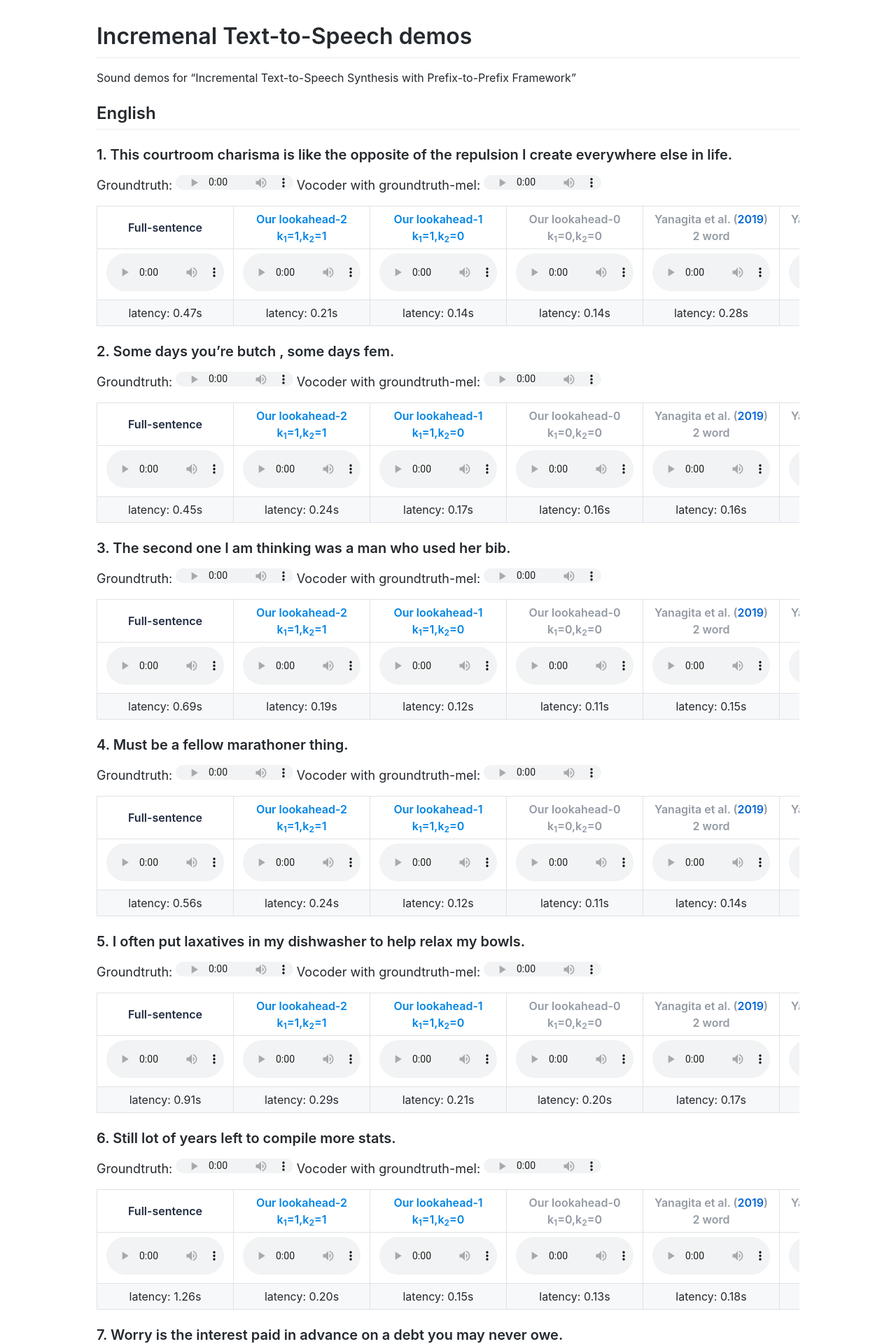
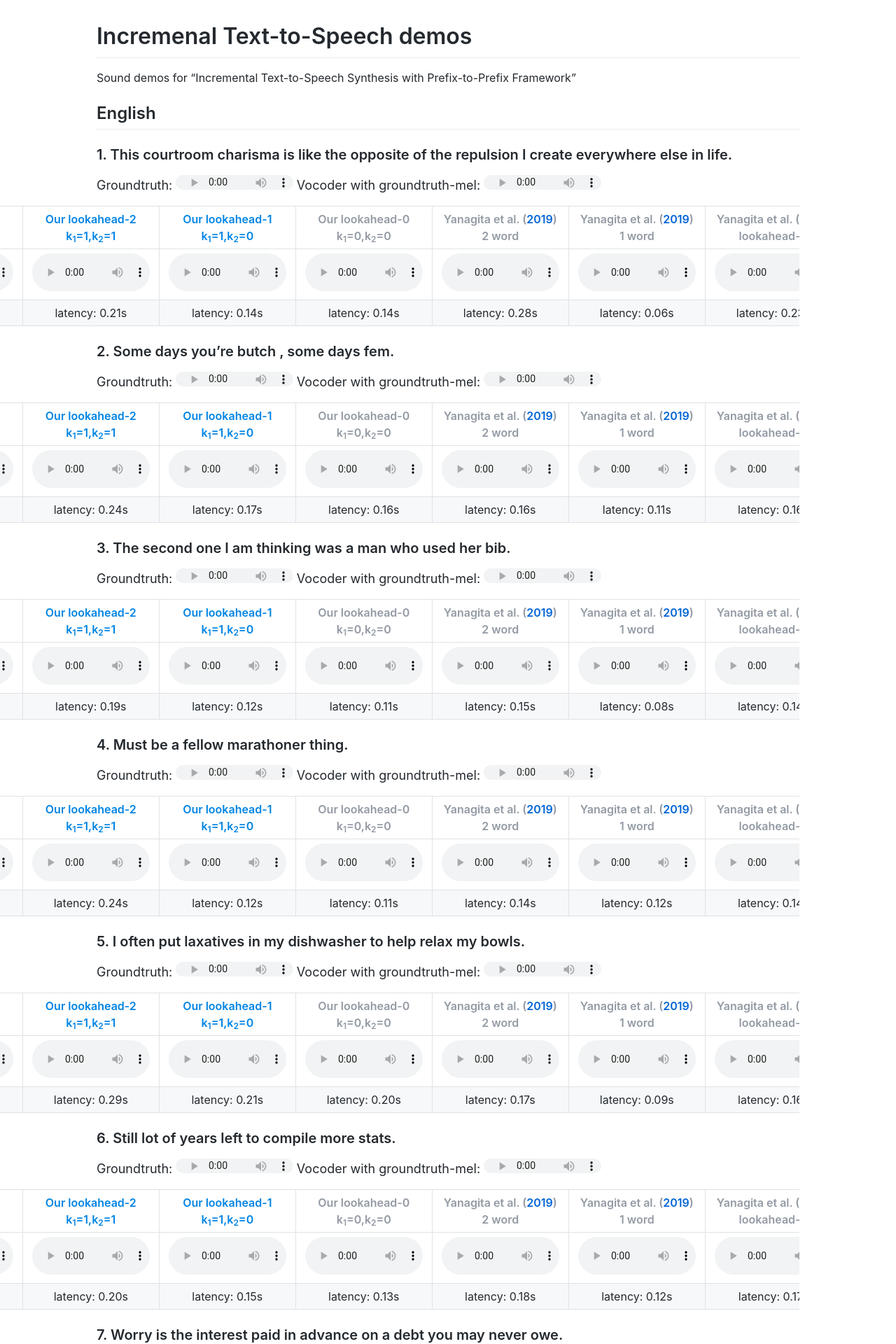
Before and after one commit to IncTTS/IncTTS.github.io, a Jekyll site: the page built from index.md, in a window 1280 px wide. Shown: the top 1920 px of the page at 70% size. Built offline with Jekyll 4.4.1, drawn with Linux system fonts in a browser that asks for light colours; comment, search, counter and statistics services are not loaded; some of the changed text lies outside the part shown.

Commit message:
en tables wider

```diff
--- a/_layouts/default.html
+++ b/_layouts/default.html
@@ -9,6 +9,9 @@
     <link rel="stylesheet" href="{{ "/assets/css/style.css?v=" | append: site.github.build_revision | relative_url }}">
 
     <style>
+        div.widetab {
+          margin-left: -30%;
+        }
         table, td, th {
           border: none;
         }
--- a/index.md
+++ b/index.md
@@ -11,6 +11,7 @@
 ### 1. This courtroom charisma is like the opposite of the repulsion I create everywhere else in life.
 
 <span style="font-size:18px">Groundtruth: </span><audio controls=""  style="height: 21px; width: 168px;" src="audios/en_gt/0_600428.wav" type="audio/mpeg" />  <span style="font-size:18px">Vocoder with groundtruth-mel: </span><audio controls=""  style="height: 21px; width: 168px;" src="audios/en_gold_mel/0_600428.wav" type="audio/mpeg" />
+<div class="widetab">
 <table>
 <thead>
 <tr><th><span style="color:#202b40;">Full-sentence</span>                                          </th><th><span style="color:#0084e4;">Our lookahead-2<br>k<sub>1</sub>=1,k<sub>2</sub>=1</span>      </th><th><span style="color:#0084e4;">Our lookahead-1<br>k<sub>1</sub>=1,k<sub>2</sub>=0</span>      </th><th><span style="color:#939aa4;">Our lookahead-0<br>k<sub>1</sub>=0,k<sub>2</sub>=0</span>      </th><th><span style="color:#939aa4;">Yanagita et al. (<a href="https://www.isca-speech.org/archive/SSW_2019/pdfs/SSW10_P_2-9.pdf">2019</a>)<br>2 word</span>  </th><th><span style="color:#939aa4;">Yanagita et al. (<a href="https://www.isca-speech.org/archive/SSW_2019/pdfs/SSW10_P_2-9.pdf">2019</a>)<br>1 word</span>  </th><th><span style="color:#939aa4;">Yanagita et al. (<a href="https://www.isca-speech.org/archive/SSW_2019/pdfs/SSW10_P_2-9.pdf">2019</a>)<br>lookahead-0</span>  </th><th><span style="color:#939aa4;">Lookahead-0-indep</span>                                       </th></tr>
@@ -20,10 +21,12 @@
 <tr><td>latency: 0.47s                                                                             </td><td>latency: 0.21s                                                                              </td><td>latency: 0.14s                                                                              </td><td>latency: 0.14s                                                                              </td><td>latency: 0.28s                                                                                                                                        </td><td>latency: 0.06s                                                                                                                                        </td><td>latency: 0.23s                                                                                                                                             </td><td>latency: 0.17s                                                                              </td></tr>
 </tbody>
 </table>
+</div>
 
 ### 2. Some days you're butch , some days fem.
 
 <span style="font-size:18px">Groundtruth: </span><audio controls=""  style="height: 21px; width: 168px;" src="audios/en_gt/0_600435.wav" type="audio/mpeg" />  <span style="font-size:18px">Vocoder with groundtruth-mel: </span><audio controls=""  style="height: 21px; width: 168px;" src="audios/en_gold_mel/0_600435.wav" type="audio/mpeg" />
+<div class="widetab">
 <table>
 <thead>
 <tr><th><span style="color:#202b40;">Full-sentence</span>                                          </th><th><span style="color:#0084e4;">Our lookahead-2<br>k<sub>1</sub>=1,k<sub>2</sub>=1</span>      </th><th><span style="color:#0084e4;">Our lookahead-1<br>k<sub>1</sub>=1,k<sub>2</sub>=0</span>      </th><th><span style="color:#939aa4;">Our lookahead-0<br>k<sub>1</sub>=0,k<sub>2</sub>=0</span>      </th><th><span style="color:#939aa4;">Yanagita et al. (<a href="https://www.isca-speech.org/archive/SSW_2019/pdfs/SSW10_P_2-9.pdf">2019</a>)<br>2 word</span>  </th><th><span style="color:#939aa4;">Yanagita et al. (<a href="https://www.isca-speech.org/archive/SSW_2019/pdfs/SSW10_P_2-9.pdf">2019</a>)<br>1 word</span>  </th><th><span style="color:#939aa4;">Yanagita et al. (<a href="https://www.isca-speech.org/archive/SSW_2019/pdfs/SSW10_P_2-9.pdf">2019</a>)<br>lookahead-0</span>  </th><th><span style="color:#939aa4;">Lookahead-0-indep</span>                                       </th></tr>
@@ -33,10 +36,12 @@
 <tr><td>latency: 0.45s                                                                             </td><td>latency: 0.24s                                                                              </td><td>latency: 0.17s                                                                              </td><td>latency: 0.16s                                                                              </td><td>latency: 0.16s                                                                                                                                        </td><td>latency: 0.11s                                                                                                                                        </td><td>latency: 0.16s                                                                                                                                             </td><td>latency: 0.14s                                                                              </td></tr>
 </tbody>
 </table>
+</div>
 
 ### 3. The second one I am thinking was a man who used her bib.
 
 <span style="font-size:18px">Groundtruth: </span><audio controls=""  style="height: 21px; width: 168px;" src="audios/en_gt/0_600450.wav" type="audio/mpeg" />  <span style="font-size:18px">Vocoder with groundtruth-mel: </span><audio controls=""  style="height: 21px; width: 168px;" src="audios/en_gold_mel/0_600450.wav" type="audio/mpeg" />
+<div class="widetab">
 <table>
 <thead>
 <tr><th><span style="color:#202b40;">Full-sentence</span>                                          </th><th><span style="color:#0084e4;">Our lookahead-2<br>k<sub>1</sub>=1,k<sub>2</sub>=1</span>      </th><th><span style="color:#0084e4;">Our lookahead-1<br>k<sub>1</sub>=1,k<sub>2</sub>=0</span>      </th><th><span style="color:#939aa4;">Our lookahead-0<br>k<sub>1</sub>=0,k<sub>2</sub>=0</span>      </th><th><span style="color:#939aa4;">Yanagita et al. (<a href="https://www.isca-speech.org/archive/SSW_2019/pdfs/SSW10_P_2-9.pdf">2019</a>)<br>2 word</span>  </th><th><span style="color:#939aa4;">Yanagita et al. (<a href="https://www.isca-speech.org/archive/SSW_2019/pdfs/SSW10_P_2-9.pdf">2019</a>)<br>1 word</span>  </th><th><span style="color:#939aa4;">Yanagita et al. (<a href="https://www.isca-speech.org/archive/SSW_2019/pdfs/SSW10_P_2-9.pdf">2019</a>)<br>lookahead-0</span>  </th><th><span style="color:#939aa4;">Lookahead-0-indep</span>                                       </th></tr>
@@ -46,10 +51,12 @@
 <tr><td>latency: 0.69s                                                                             </td><td>latency: 0.19s                                                                              </td><td>latency: 0.12s                                                                              </td><td>latency: 0.11s                                                                              </td><td>latency: 0.15s                                                                                                                                        </td><td>latency: 0.08s                                                                                                                                        </td><td>latency: 0.14s                                                                                                                                             </td><td>latency: 0.15s                                                                              </td></tr>
 </tbody>
 </table>
+</div>
 
 ### 4. Must be a fellow marathoner thing.
 
 <span style="font-size:18px">Groundtruth: </span><audio controls=""  style="height: 21px; width: 168px;" src="audios/en_gt/0_600457.wav" type="audio/mpeg" />  <span style="font-size:18px">Vocoder with groundtruth-mel: </span><audio controls=""  style="height: 21px; width: 168px;" src="audios/en_gold_mel/0_600457.wav" type="audio/mpeg" />
+<div class="widetab">
 <table>
 <thead>
 <tr><th><span style="color:#202b40;">Full-sentence</span>                                          </th><th><span style="color:#0084e4;">Our lookahead-2<br>k<sub>1</sub>=1,k<sub>2</sub>=1</span>      </th><th><span style="color:#0084e4;">Our lookahead-1<br>k<sub>1</sub>=1,k<sub>2</sub>=0</span>      </th><th><span style="color:#939aa4;">Our lookahead-0<br>k<sub>1</sub>=0,k<sub>2</sub>=0</span>      </th><th><span style="color:#939aa4;">Yanagita et al. (<a href="https://www.isca-speech.org/archive/SSW_2019/pdfs/SSW10_P_2-9.pdf">2019</a>)<br>2 word</span>  </th><th><span style="color:#939aa4;">Yanagita et al. (<a href="https://www.isca-speech.org/archive/SSW_2019/pdfs/SSW10_P_2-9.pdf">2019</a>)<br>1 word</span>  </th><th><span style="color:#939aa4;">Yanagita et al. (<a href="https://www.isca-speech.org/archive/SSW_2019/pdfs/SSW10_P_2-9.pdf">2019</a>)<br>lookahead-0</span>  </th><th><span style="color:#939aa4;">Lookahead-0-indep</span>                                       </th></tr>
@@ -59,10 +66,12 @@
 <tr><td>latency: 0.56s                                                                             </td><td>latency: 0.24s                                                                              </td><td>latency: 0.12s                                                                              </td><td>latency: 0.11s                                                                              </td><td>latency: 0.14s                                                                                                                                        </td><td>latency: 0.12s                                                                                                                                        </td><td>latency: 0.14s                                                                                                                                             </td><td>latency: 0.14s                                                                              </td></tr>
 </tbody>
 </table>
+</div>
 
 ### 5. I often put laxatives in my dishwasher to help relax my bowls.
 
 <span style="font-size:18px">Groundtruth: </span><audio controls=""  style="height: 21px; width: 168px;" src="audios/en_gt/0_600463.wav" type="audio/mpeg" />  <span style="font-size:18px">Vocoder with groundtruth-mel: </span><audio controls=""  style="height: 21px; width: 168px;" src="audios/en_gold_mel/0_600463.wav" type="audio/mpeg" />
+<div class="widetab">
 <table>
 <thead>
 <tr><th><span style="color:#202b40;">Full-sentence</span>                                          </th><th><span style="color:#0084e4;">Our lookahead-2<br>k<sub>1</sub>=1,k<sub>2</sub>=1</span>      </th><th><span style="color:#0084e4;">Our lookahead-1<br>k<sub>1</sub>=1,k<sub>2</sub>=0</span>      </th><th><span style="color:#939aa4;">Our lookahead-0<br>k<sub>1</sub>=0,k<sub>2</sub>=0</span>      </th><th><span style="color:#939aa4;">Yanagita et al. (<a href="https://www.isca-speech.org/archive/SSW_2019/pdfs/SSW10_P_2-9.pdf">2019</a>)<br>2 word</span>  </th><th><span style="color:#939aa4;">Yanagita et al. (<a href="https://www.isca-speech.org/archive/SSW_2019/pdfs/SSW10_P_2-9.pdf">2019</a>)<br>1 word</span>  </th><th><span style="color:#939aa4;">Yanagita et al. (<a href="https://www.isca-speech.org/archive/SSW_2019/pdfs/SSW10_P_2-9.pdf">2019</a>)<br>lookahead-0</span>  </th><th><span style="color:#939aa4;">Lookahead-0-indep</span>                                       </th></tr>
@@ -72,10 +81,12 @@
 <tr><td>latency: 0.91s                                                                             </td><td>latency: 0.29s                                                                              </td><td>latency: 0.21s                                                                              </td><td>latency: 0.20s                                                                              </td><td>latency: 0.17s                                                                                                                                        </td><td>latency: 0.09s                                                                                                                                        </td><td>latency: 0.16s                                                                                                                                             </td><td>latency: 0.14s                                                                              </td></tr>
 </tbody>
 </table>
+</div>
 
 ### 6. Still lot of years left to compile more stats.
 
 <span style="font-size:18px">Groundtruth: </span><audio controls=""  style="height: 21px; width: 168px;" src="audios/en_gt/0_600466.wav" type="audio/mpeg" />  <span style="font-size:18px">Vocoder with groundtruth-mel: </span><audio controls=""  style="height: 21px; width: 168px;" src="audios/en_gold_mel/0_600466.wav" type="audio/mpeg" />
+<div class="widetab">
 <table>
 <thead>
 <tr><th><span style="color:#202b40;">Full-sentence</span>                                          </th><th><span style="color:#0084e4;">Our lookahead-2<br>k<sub>1</sub>=1,k<sub>2</sub>=1</span>      </th><th><span style="color:#0084e4;">Our lookahead-1<br>k<sub>1</sub>=1,k<sub>2</sub>=0</span>      </th><th><span style="color:#939aa4;">Our lookahead-0<br>k<sub>1</sub>=0,k<sub>2</sub>=0</span>      </th><th><span style="color:#939aa4;">Yanagita et al. (<a href="https://www.isca-speech.org/archive/SSW_2019/pdfs/SSW10_P_2-9.pdf">2019</a>)<br>2 word</span>  </th><th><span style="color:#939aa4;">Yanagita et al. (<a href="https://www.isca-speech.org/archive/SSW_2019/pdfs/SSW10_P_2-9.pdf">2019</a>)<br>1 word</span>  </th><th><span style="color:#939aa4;">Yanagita et al. (<a href="https://www.isca-speech.org/archive/SSW_2019/pdfs/SSW10_P_2-9.pdf">2019</a>)<br>lookahead-0</span>  </th><th><span style="color:#939aa4;">Lookahead-0-indep</span>                                       </th></tr>
@@ -85,10 +96,12 @@
 <tr><td>latency: 1.26s                                                                             </td><td>latency: 0.20s                                                                              </td><td>latency: 0.15s                                                                              </td><td>latency: 0.13s                                                                              </td><td>latency: 0.18s                                                                                                                                        </td><td>latency: 0.12s                                                                                                                                        </td><td>latency: 0.17s                                                                                                                                             </td><td>latency: 0.13s                                                                              </td></tr>
 </tbody>
 </table>
+</div>
 
 ### 7. Worry is the interest paid in advance on a debt you may never owe.
 
 <span style="font-size:18px">Groundtruth: </span><audio controls=""  style="height: 21px; width: 168px;" src="audios/en_gt/0_600477.wav" type="audio/mpeg" />  <span style="font-size:18px">Vocoder with groundtruth-mel: </span><audio controls=""  style="height: 21px; width: 168px;" src="audios/en_gold_mel/0_600477.wav" type="audio/mpeg" />
+<div class="widetab">
 <table>
 <thead>
 <tr><th><span style="color:#202b40;">Full-sentence</span>                                          </th><th><span style="color:#0084e4;">Our lookahead-2<br>k<sub>1</sub>=1,k<sub>2</sub>=1</span>      </th><th><span style="color:#0084e4;">Our lookahead-1<br>k<sub>1</sub>=1,k<sub>2</sub>=0</span>      </th><th><span style="color:#939aa4;">Our lookahead-0<br>k<sub>1</sub>=0,k<sub>2</sub>=0</span>      </th><th><span style="color:#939aa4;">Yanagita et al. (<a href="https://www.isca-speech.org/archive/SSW_2019/pdfs/SSW10_P_2-9.pdf">2019</a>)<br>2 word</span>  </th><th><span style="color:#939aa4;">Yanagita et al. (<a href="https://www.isca-speech.org/archive/SSW_2019/pdfs/SSW10_P_2-9.pdf">2019</a>)<br>1 word</span>  </th><th><span style="color:#939aa4;">Yanagita et al. (<a href="https://www.isca-speech.org/archive/SSW_2019/pdfs/SSW10_P_2-9.pdf">2019</a>)<br>lookahead-0</span>  </th><th><span style="color:#939aa4;">Lookahead-0-indep</span>                                       </th></tr>
@@ -98,6 +111,7 @@
 <tr><td>latency: 1.27s                                                                             </td><td>latency: 0.28s                                                                              </td><td>latency: 0.17s                                                                              </td><td>latency: 0.16s                                                                              </td><td>latency: 0.17s                                                                                                                                        </td><td>latency: 0.12s                                                                                                                                        </td><td>latency: 0.16s                                                                                                                                             </td><td>latency: 0.17s                                                                              </td></tr>
 </tbody>
 </table>
+</div>
 
 
 
```
